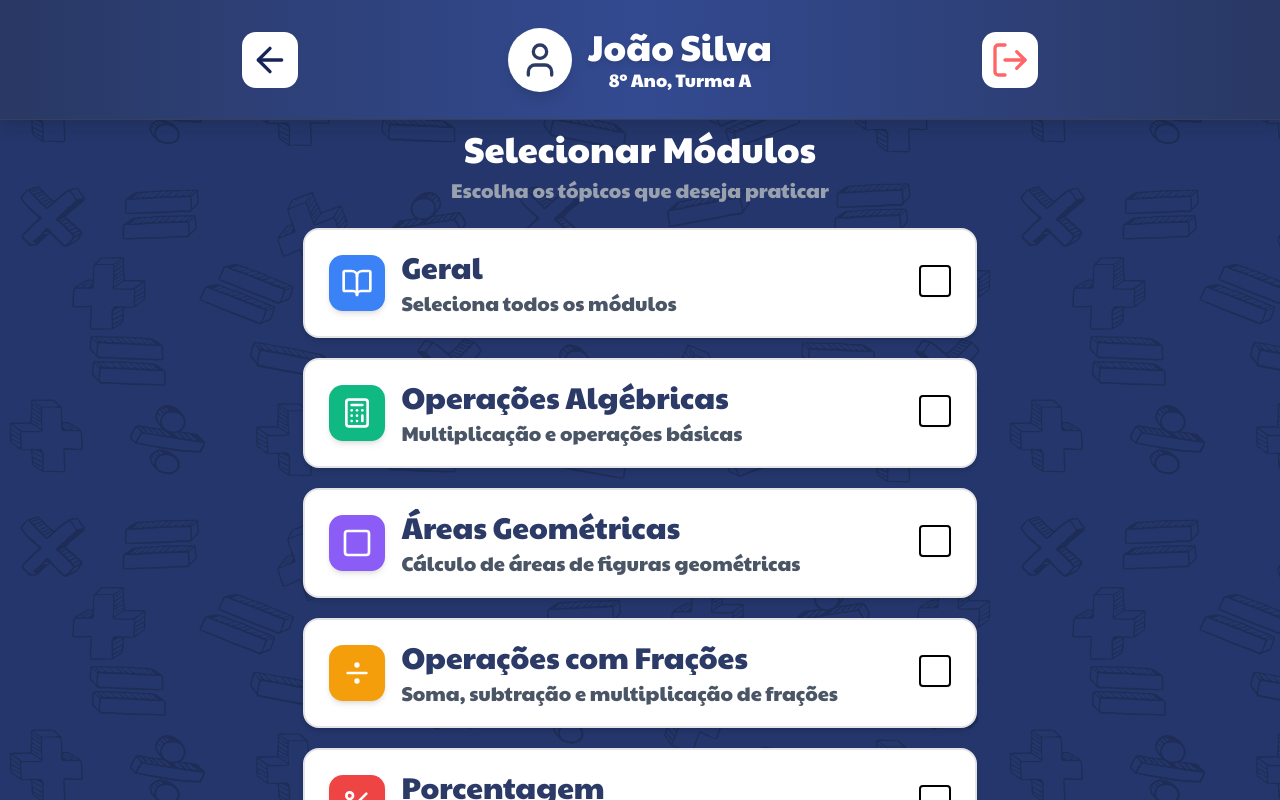
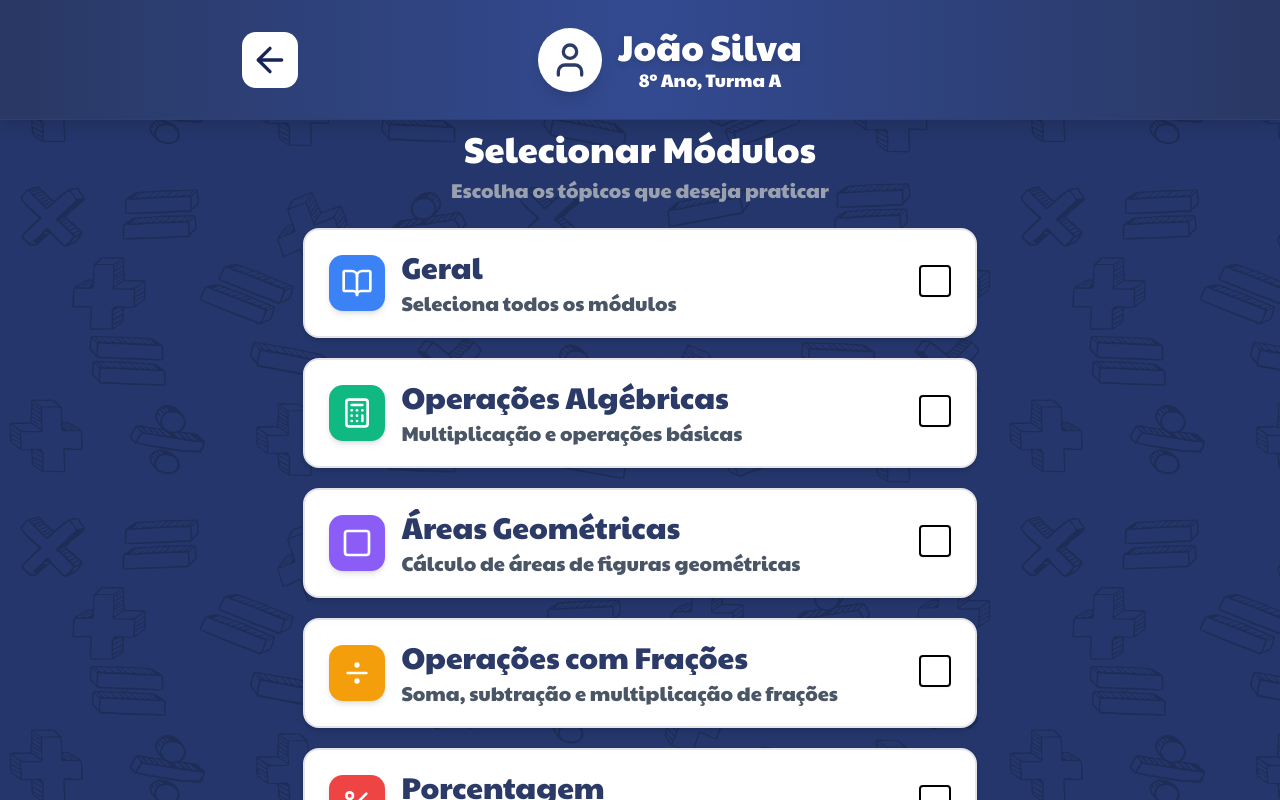
Before and after one commit to mairapaulac/MatFun, a Next.js app: page /module in a window 1280 px wide. Shown: the top 800 px of the page. Built offline with nearby package versions, Linux system fonts and the light colour scheme.

Commit message:
removed unused config btn

```diff
--- a/src/app/home/page.tsx
+++ b/src/app/home/page.tsx
@@ -94,7 +94,7 @@ export default function HomePage() {
               <div className="flex items-center gap-3 mb-2">
                 <div className="flex-1 bg-gray-200 rounded-full h-3 overflow-hidden">
                   <div
-                    className="bg-gradient-to-r from-[#3B82F6] to-[#2563EB] h-full rounded-full transition-all duration-500"
+                    className="bg-[#2563EB] h-full rounded-full transition-all duration-500"
                     style={{ width: "89%" }}
                   />
                 </div>
--- a/src/app/module/components/ModuleNavbar.tsx
+++ b/src/app/module/components/ModuleNavbar.tsx
@@ -9,7 +9,7 @@ export default function ModuleNavbar() {
       <div className="w-full max-w-[800px] mx-auto h-full flex justify-between items-center">
         {/* back button */}
         <div className="flex items-center justify-center w-[50px] h-[50px] sm:w-[60px] sm:h-[60px]">
-          <Link href={"/home"}className="group flex items-center justify-center w-12 h-12 sm:w-14 sm:h-14 rounded-xl bg-white backdrop-blur-sm hover:bg-blue-600 transition-all duration-300 hover:scale-110 ">
+          <Link href={"/home"}className="group flex items-center justify-center w-12 h-12 sm:w-14 sm:h-14 rounded-xl bg-white hover:bg-blue-600 transition-all duration-300 hover:scale-110 ">
             <ArrowLeft className="w-[30px] h-[30px] sm:w-[40px] sm:h-[40px] text-blue-950 hover:text-gray-500 transition-all hover:-translate-x-1" />
           </Link>
         </div>
@@ -26,13 +26,6 @@ export default function ModuleNavbar() {
             </div>
           </div>
         </div>
-
-        {/* logout */}
-        <div className="flex items-center justify-center w-[50px] h-[50px] sm:w-[60px] sm:h-[60px]">
-          <Link href={"/auth/signin"}className="group flex items-center justify-center w-12 h-12 sm:w-14 sm:h-14 rounded-xl bg-white backdrop-blur-sm hover:bg-blue-600 transition-all duration-300 hover:scale-110 ">
-            <LogOut className="w-[30px] h-[30px] sm:w-[40px] sm:h-[40px] text-red-400 hover:text-red-800 transition-all  hover:translate-x-1" />
-          </Link>
-        </div>
       </div>
     </nav>
   );
--- a/src/app/ranking/components/Navbar.tsx
+++ b/src/app/ranking/components/Navbar.tsx
@@ -1,6 +1,6 @@
 "use client";
 
-import { ArrowLeft, LogOut, Trophy, TrendingUp } from "lucide-react";
+import { ArrowLeft, Trophy, TrendingUp } from "lucide-react";
 import Link from "next/link";
 
 export default function Navbar() {
@@ -10,7 +10,7 @@ export default function Navbar() {
         <div className="flex items-center justify-center w-[50px] h-[50px] sm:w-[60px] sm:h-[60px]">
           <Link
             href={"/home"}
-            className="group flex items-center justify-center w-12 h-12 sm:w-14 sm:h-14 rounded-xl bg-white backdrop-blur-sm hover:bg-blue-600 transition-all duration-300 hover:scale-110 "
+            className="group flex items-center justify-center w-12 h-12 sm:w-14 sm:h-14 rounded-xl bg-white  hover:bg-blue-600 transition-all duration-300 hover:scale-110 "
           >
             <ArrowLeft className="w-[30px] h-[30px] sm:w-[40px] sm:h-[40px] text-blue-950 hover:text-gray-300 transition-all hover:-translate-x-1" />
           </Link>
@@ -30,13 +30,6 @@ export default function Navbar() {
             </span>
           </div>
         </div>
-
-        {/* logout */}
-        <div className="flex items-center justify-center w-[50px] h-[50px] sm:w-[60px] sm:h-[60px]">
-          <Link href={"/auth/signin"}className="group flex items-center justify-center w-12 h-12 sm:w-14 sm:h-14 rounded-xl bg-white backdrop-blur-sm hover:bg-blue-600 transition-all duration-300 hover:scale-110 ">
-            <LogOut className="w-[30px] h-[30px] sm:w-[40px] sm:h-[40px] text-red-500 hover:text-red-800 transition-all " />
-          </Link>
-        </div>
       </div>
     </nav>
   );
```
